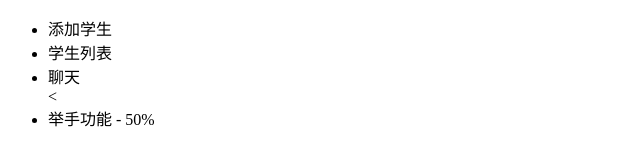
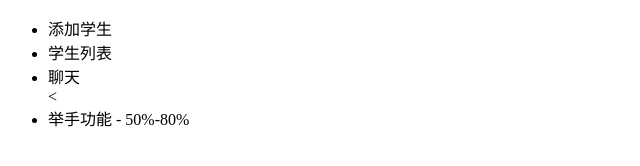
Before and after one commit to liuwenhaoliu/student, a plain HTML site: page index.html in a window 1280 px wide. Shown: the full height of the page, 0-640 px from the left. Drawn offline with Linux system fonts and the light colour scheme.

Commit message:
举手功能开发到80%

```diff
--- a/index.html
+++ b/index.html
@@ -9,7 +9,7 @@
         <li>添加学生</li>
         <li>学生列表</li>
         <li>聊天</li>
-        <<li>举手功能 - 50%</li>
+        <<li>举手功能 - 50%-80%</li>
 
     </ul>
 </body>
```
